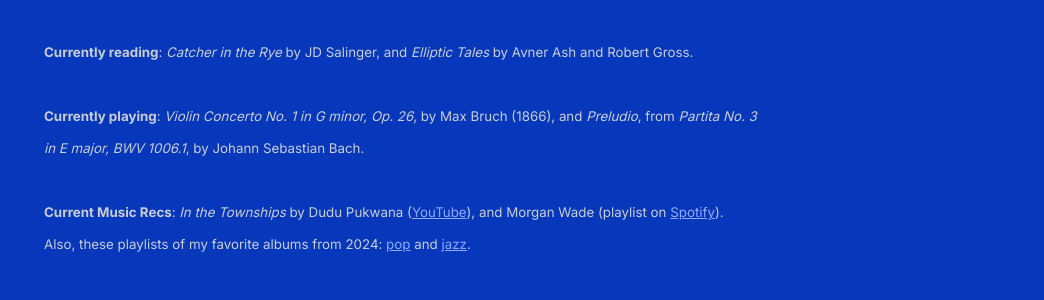
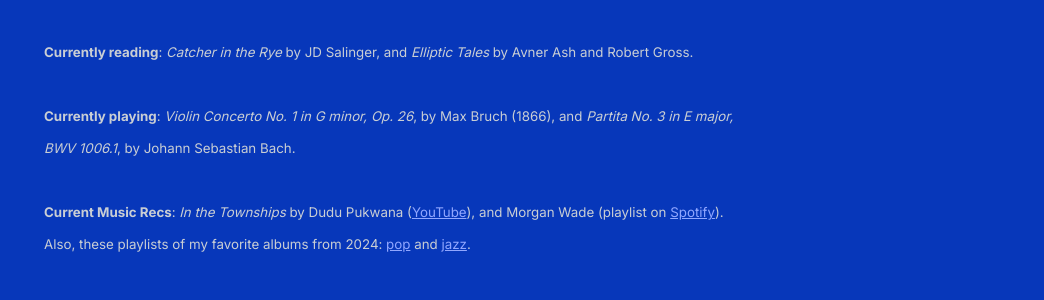
Before and after one commit to shihankanungo/shihankanungo.github.io, a Jekyll site: the page built from index.md, in a window 1280 px wide. Shown: the part 782-1082 px from the top of the page, without its empty margins (236-1280 px from the left). Built offline with Jekyll 4.4.1, drawn with Linux system fonts in a browser that asks for light colours.

Commit message:
Update _config.yml

```diff
--- a/_config.yml
+++ b/_config.yml
@@ -11,7 +11,7 @@ description: > # description of the site (multiple lines allowed)
           <br /><br />
           <small><b>Currently reading</b>: <i>Catcher in the Rye</i> by JD Salinger, and <i>Elliptic Tales</i> by Avner Ash and Robert Gross.</small>
           <br /><br />
-          <small><b>Currently playing</b>: <i>Violin Concerto No. 1 in G minor, Op. 26</i>, by Max Bruch (1866), and <i>Preludio</i>, from <i>Partita No. 3 in E major, BWV 1006.1</i>, by Johann Sebastian Bach.</small>
+          <small><b>Currently playing</b>: <i>Violin Concerto No. 1 in G minor, Op. 26</i>, by Max Bruch (1866), and <i>Partita No. 3 in E major, BWV 1006.1</i>, by Johann Sebastian Bach.</small>
           <br /><br />
           <small><b>Current Music Recs</b>: <i>In the Townships</i> by Dudu Pukwana (<a href="https://youtube.com/playlist?list=PLE8FFB87B77AF5AD8&si=CJrt4bXMtnqv0F4H">YouTube</a>), and Morgan Wade (playlist on <a href="https://open.spotify.com/playlist/35zBVJ0veKEnQkrjjPb92L?si=89e8798862914e1d">Spotify</a>). <br> Also, these playlists of my favorite albums from 2024: <a href="https://open.spotify.com/playlist/0plT5tvEl6lVLrQDk0X3eu?si=fe06480b57f64999">pop</a> and <a href="https://open.spotify.com/playlist/5iHDUPHT30iNd4Feg0yg4f?si=737a0b1a27924789">jazz</a>. </small>
           <br /><br /><br />
```
